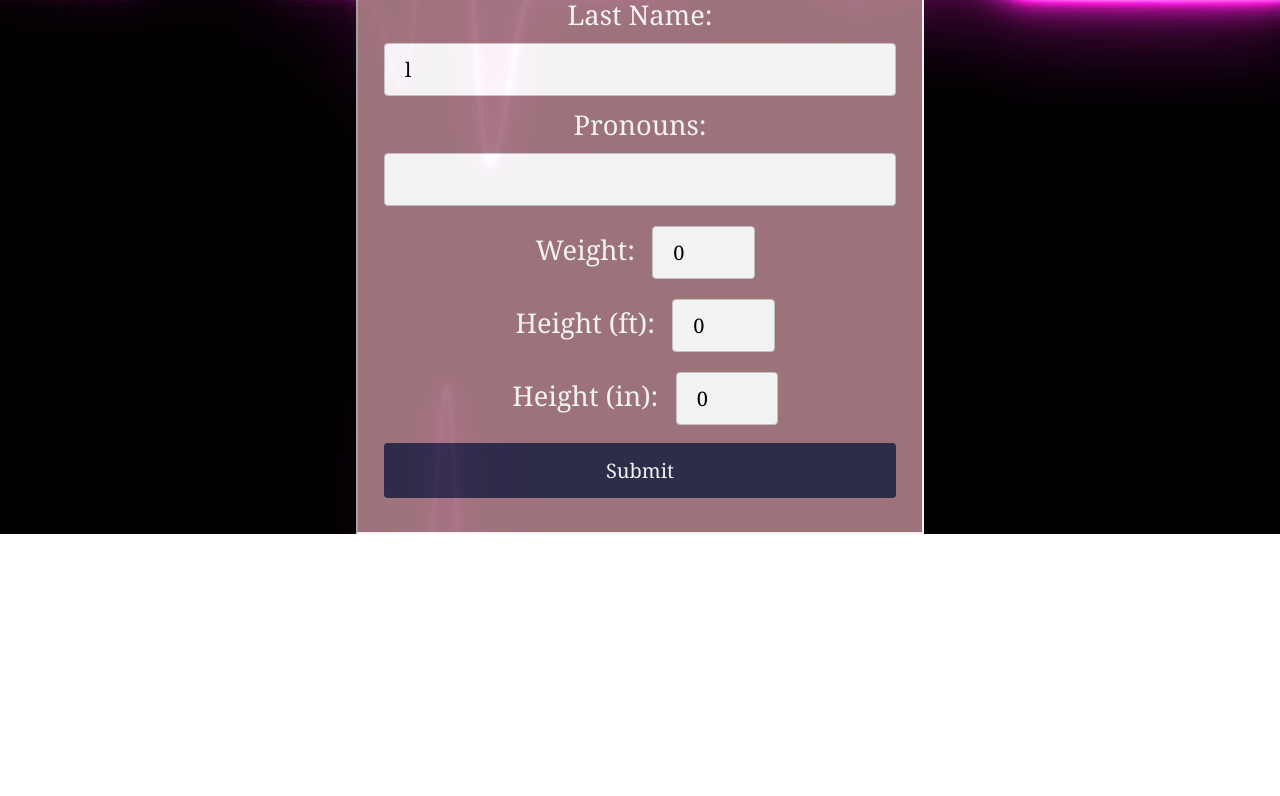
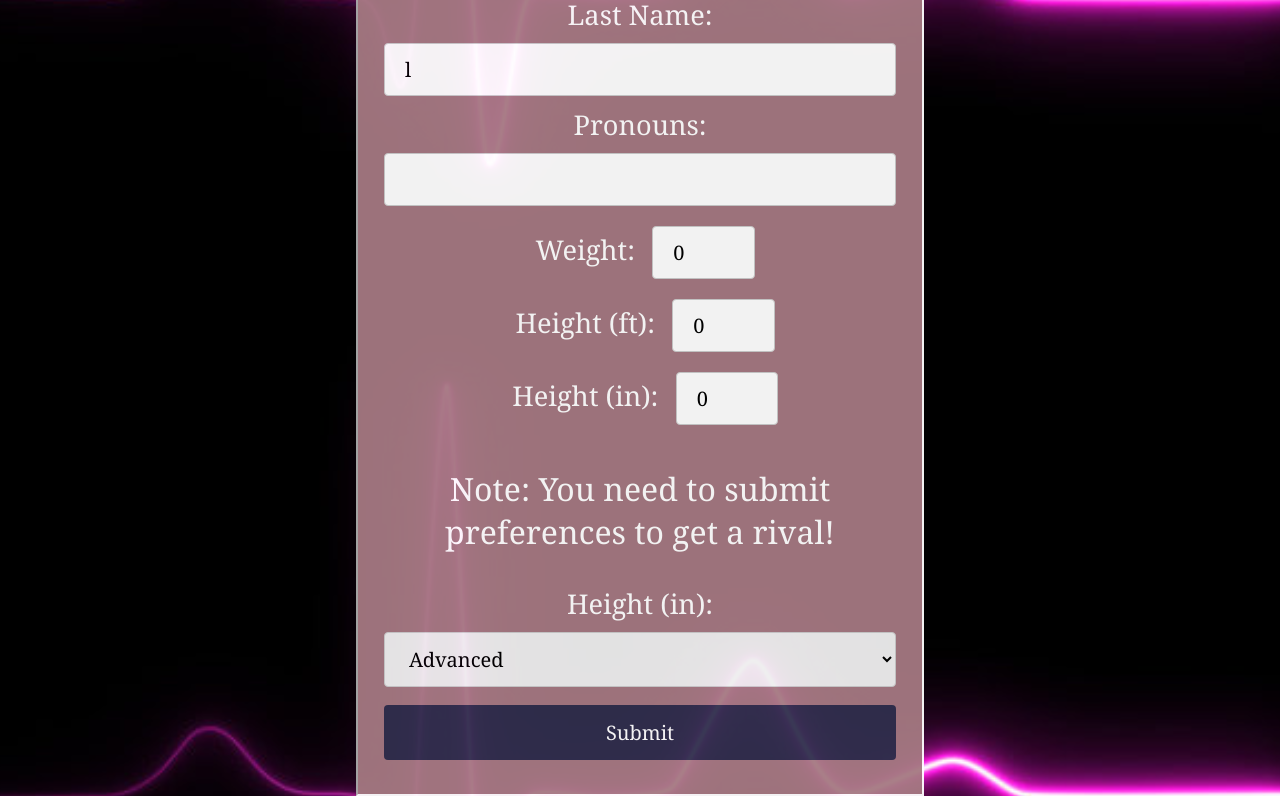
Before and after one commit to CS222-UIUC/course-project-group-101, a React (Create React App) app in the folder frontend/calorie-clash/: page /edit-profile in a window 1280 px wide. Shown: the part 525-1321 px from the top of the page. Before the commit the page ends 1059 px from the top, so only its background shows below. Built offline with nearby package versions, Linux system fonts and the light colour scheme; no server answers.

Commit message:
Added dropdown menu for level preference

```diff
--- a/frontend/calorie-clash/src/forms/edit-profile.js
+++ b/frontend/calorie-clash/src/forms/edit-profile.js
@@ -10,7 +10,7 @@ class EditProfile extends React.Component {
     constructor(props) {
         super(props);
         //const data = JSON.parse(response.json());
-        this.state = {f_name: "f", l_name: "l", weight: 0, h_ft: 0, h_in: 0, pronouns: "", data: [], success: false};
+        this.state = {f_name: "f", l_name: "l", weight: 0, h_ft: 0, h_in: 0, pronouns: "", l_pref: "noob", data: [], success: false};
         this.handleChange = this.handleChange.bind(this);
         this.handleSubmit = this.handleSubmit.bind(this);
     }
@@ -21,7 +21,7 @@ class EditProfile extends React.Component {
         fetch(url).then((response) => response.json()).then((json) => {
             this.setState({data: json});
             var works = this.state.data.map((d) => {
-                this.setState({f_name: d.first_name, l_name: d.last_name, weight: d.weight, h_ft: d.height_ft, h_in: d.height_in, pronouns: d.pronouns});
+                this.setState({f_name: d.first_name, l_name: d.last_name, weight: d.weight, h_ft: d.height_ft, h_in: d.height_in, pronouns: d.pronouns, l_pref: d.level_pref});
                 return true;
             })
             this.setState({success: works});
@@ -48,7 +48,7 @@ class EditProfile extends React.Component {
                 "weight": this.state.weight,
                 "height_ft": this.state.h_ft,
                 "height_in": this.state.h_in,
-                "calories_burned_today": 100
+                "level_pref": this.state.l_pref
             })
         };
         var url = 'http://127.0.0.1:8000/userprofile/' + window.localStorage.getItem("UID") + '/';
@@ -61,6 +61,22 @@ class EditProfile extends React.Component {
 
     //What the form looks like
     render() {
+        let option1;
+        let option2;
+        let option3;
+        if(this.l_pref === "noob") {
+            option1 = <option value="noob" selected>Beginner</option>;
+            option2 = <option value="intm">Intermediate</option>;
+            option3 = <option value="adv">Advanced</option>;
+        } else if (this.l_pref === "intm"){
+            option1 = <option value="noob">Beginner</option>;
+            option2 = <option value="intm" selected>Intermediate</option>;
+            option3 = <option value="adv">Advanced</option>;
+        } else {
+            option1 = <option value="noob">Beginner</option>;
+            option2 = <option value="intm">Intermediate</option>;
+            option3 = <option value="adv" selected>Advanced</option>;
+        }
         return (
             <div className='App'>
                 <div id="title" class="center">
@@ -86,6 +102,14 @@ class EditProfile extends React.Component {
                         <label for = "h_in"> Height (in): </label>
                         <input name = "h_in" type="number" min = "0" value={this.state.h_in} onChange={this.handleChange} /> <br></br>
 
+                        <p className='text'> Note: You need to submit preferences to get a rival! </p>
+
+                        <label for = "preference"> Height (in): </label>
+                        <select name = "level_pref" onChange={this.handleChange}>
+                            {option1}
+                            {option2}
+                            {option3}
+                        </select>
                         <input type="submit" value="Submit" />
                     </form>
                 </div>
```
